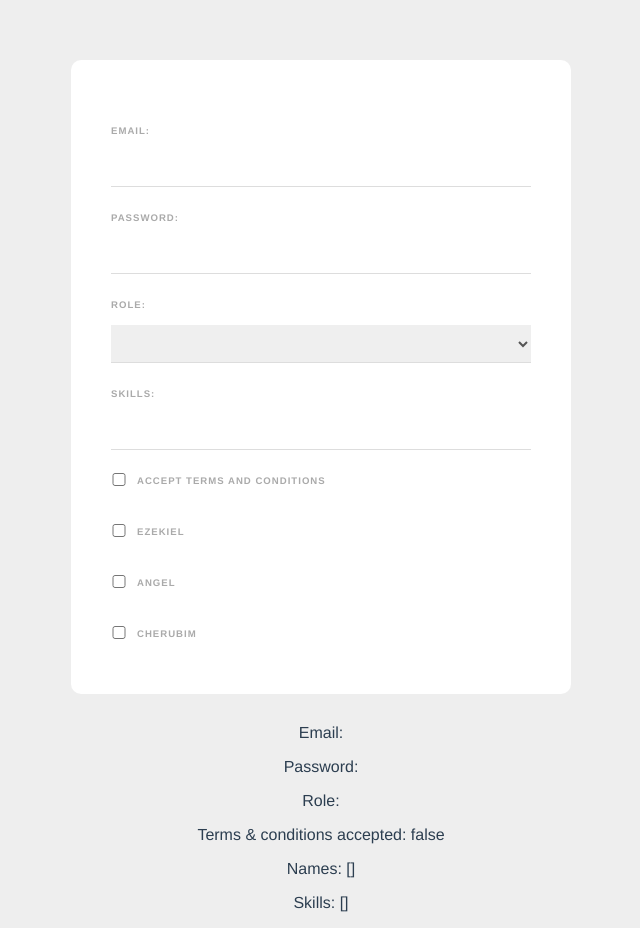
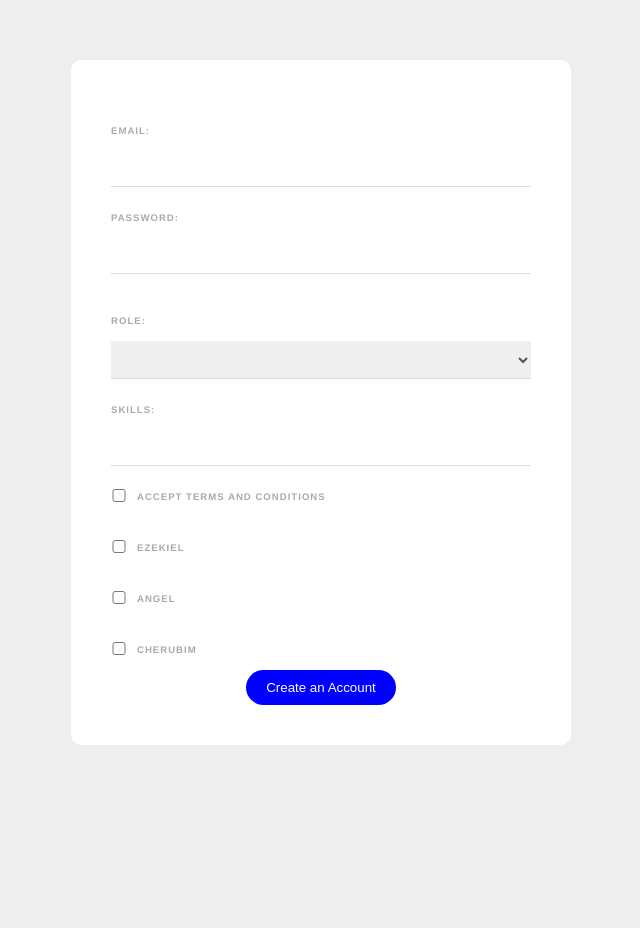
Before and after one commit to vanheaven-ui/form-inputs-vue, a Vue app: page / in a window 1280 px wide. Shown: the whole page, without its empty margins (319-959 px from the left). After the commit the page ends 800 px from the top, so only its background shows below. Built offline with nearby package versions, Linux system fonts and the light colour scheme.

Commit message:
Submit form with v-on:submit event and use event modifiers to close the backdrop on click

```diff
--- a/src/components/SignupForm.vue
+++ b/src/components/SignupForm.vue
@@ -1,10 +1,13 @@
 <template>
-  <form>
+  <form @submit.prevent="createAccount">
     <label>Email:</label>
     <input type="email" v-model="email" />
 
     <label>Password:</label>
     <input type="password" v-model="password" />
+    <div>
+      <p>{{ passwordError }}</p>
+    </div>
 
     <label>Role:</label>
     <select v-model="role">
@@ -44,14 +47,20 @@
       <input type="checkbox" value="Cherubim" v-model="names" />
       <label>Cherubim</label>
     </div>
+    <div class="submit">
+      <button>Create an Account</button>
+    </div>
   </form>
+  <div class="backdrop" v-if="showResults" @click.self="closeBackdrop">
     <div class="output">
+      <h2>Data collected from form(For DB or server or anything)</h2>
       <p>Email: {{ email }}</p>
       <p>Password: {{ password }}</p>
       <p>Role: {{ role }}</p>
       <p>Terms &#38; conditions accepted: {{ terms }}</p>
       <p>Names: {{ names }}</p>
       <p>Skills: {{ skills }}</p>
+    </div>
   </div>
 </template>
 
@@ -67,6 +76,8 @@ export default {
       names: [],
       tempSkill: "",
       skills: [],
+      passwordError: "",
+      showResults: false,
     };
   },
   methods: {
@@ -81,6 +92,15 @@ export default {
 
     rmSkill(item) {
       this.skills = this.skills.filter((skill) => skill !== item);
+    },
+    createAccount() {
+      this.showResults = true;
+      if (this.password.length < 5) {
+        this.passwordError = "⚠️ The password should be atleast 5 chars long!";
+      }
+    },
+    closeBackdrop() {
+      this.showResults = false;
     },
   },
 };
@@ -142,4 +162,44 @@ input[type="checkbox"] {
 .pill:hover {
   opacity: 0.8;
 }
+
+.submit {
+  text-align: center;
+}
+
+.submit button {
+  background-color: blue;
+  border-radius: 20px;
+  padding: 10px 20px;
+  border: none;
+  cursor: pointer;
+  color: #fff;
+}
+
+.submit button:hover {
+  opacity: 0.7;
+}
+
+.backdrop {
+  background-color: rgba(0, 0, 0, 0.5);
+  position: fixed;
+  top: 0;
+  width: 100%;
+  height: 100%;
+  cursor: pointer;
+}
+
+.backdrop:hover {
+  background-color: rgba(0, 0, 0, 0.7);
+}
+
+.output {
+  width: 500px;
+  margin: 10px auto 0 20px;
+  background: #fff;
+  text-align: left;
+  border-radius: 20px;
+  padding: 10px;
+  transition: all 0.3s ease-in-out;
+}
 </style>
```
Lines whose indentation alone changed are shown as unchanged.
